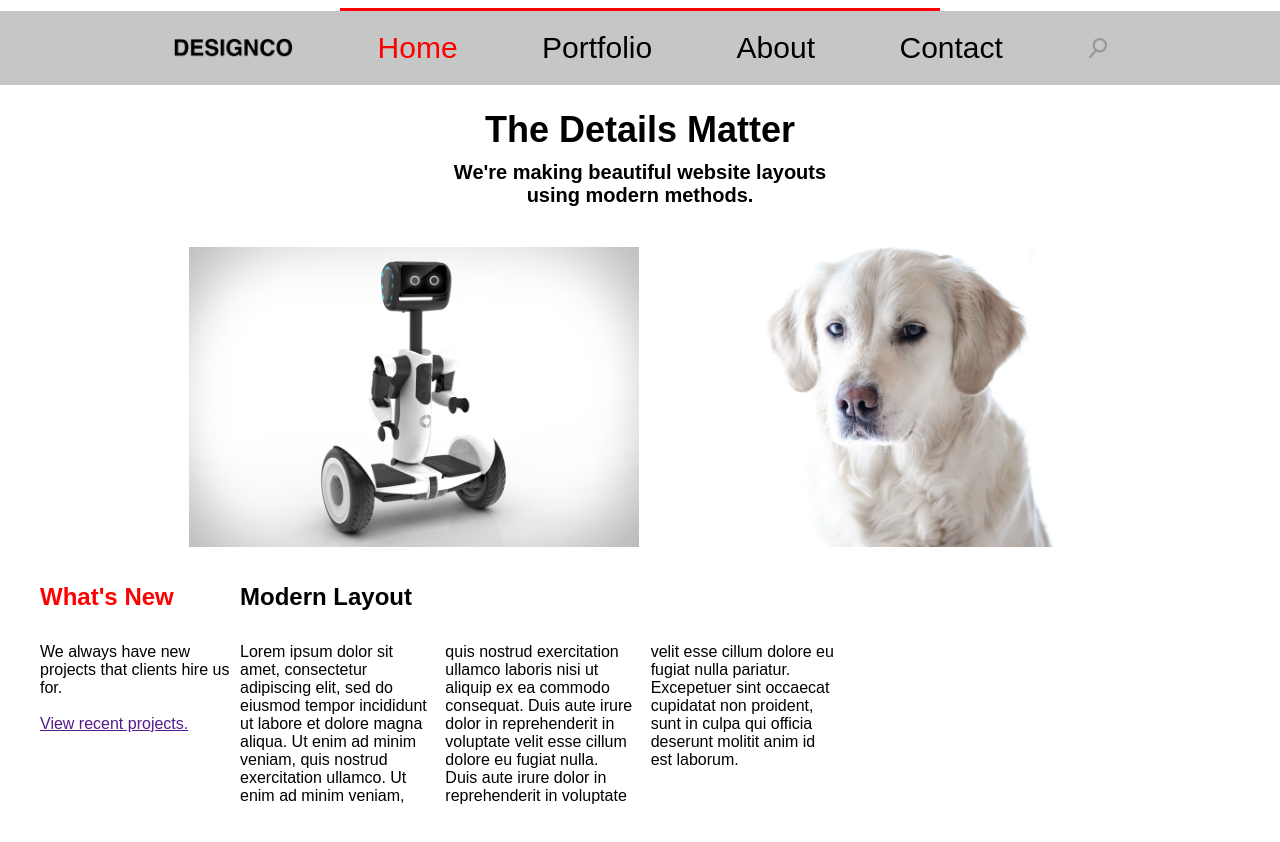
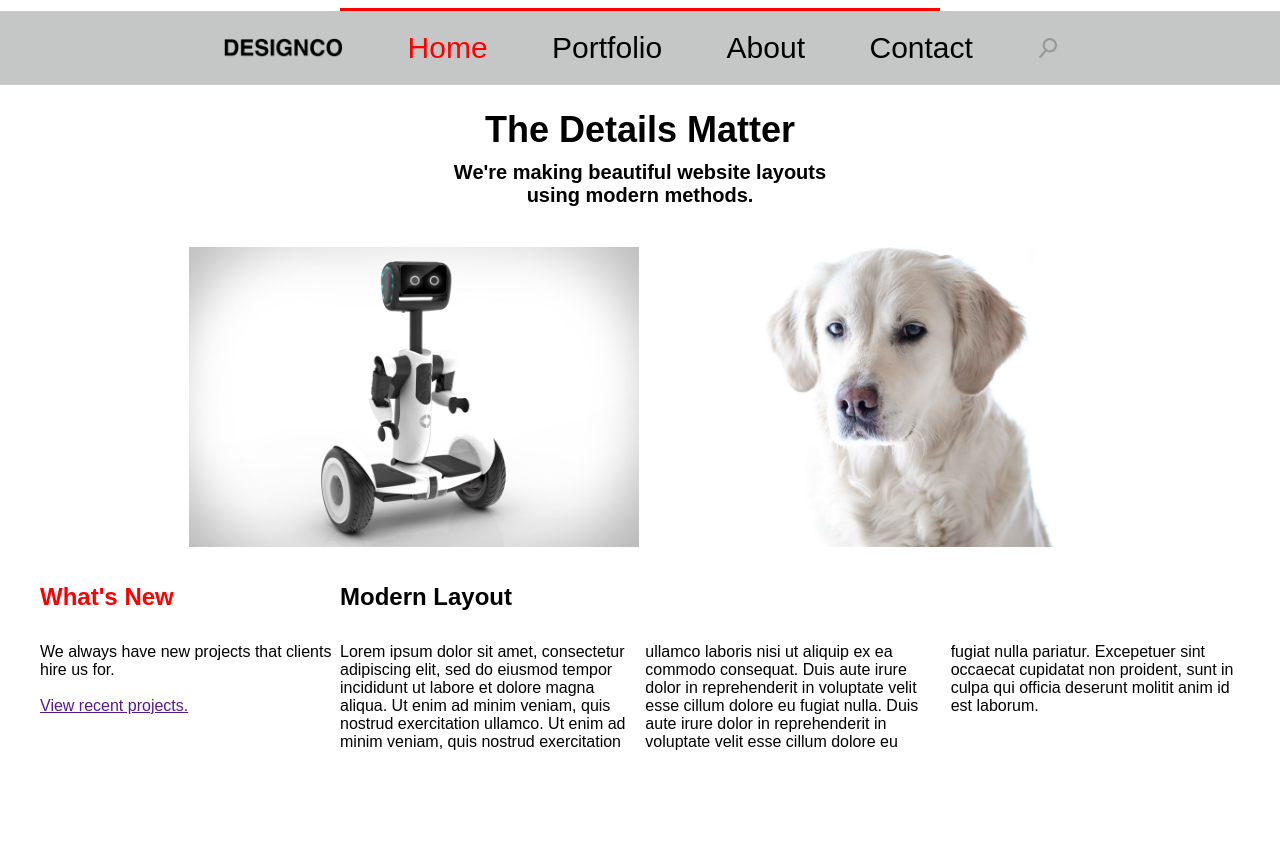
Before and after one commit to smoline/design-co, a website: page public/index.html in a window 1280 px wide. Shown: the top 842 px of the page. Drawn offline with Linux system fonts and the light colour scheme.

Commit message:
Adventurer Mode 2

```diff
--- a/public/screen.css
+++ b/public/screen.css
@@ -46,7 +46,7 @@ li {
   font-size: 30px;
   display: inline-block;
   text-align: center;
-  padding: 0 40px;
+  padding: 0 30px;
 }
 
 #home a {
@@ -108,8 +108,8 @@ div.navigation {
   height: auto;
   flex-direction: row;
   flex-wrap: nowrap;
-  width: 800px;
-  padding-left:40px
+  padding-left: 40px;
+  padding-right: 40px;
 }
 
 .flexTextContainer h4 {
```
